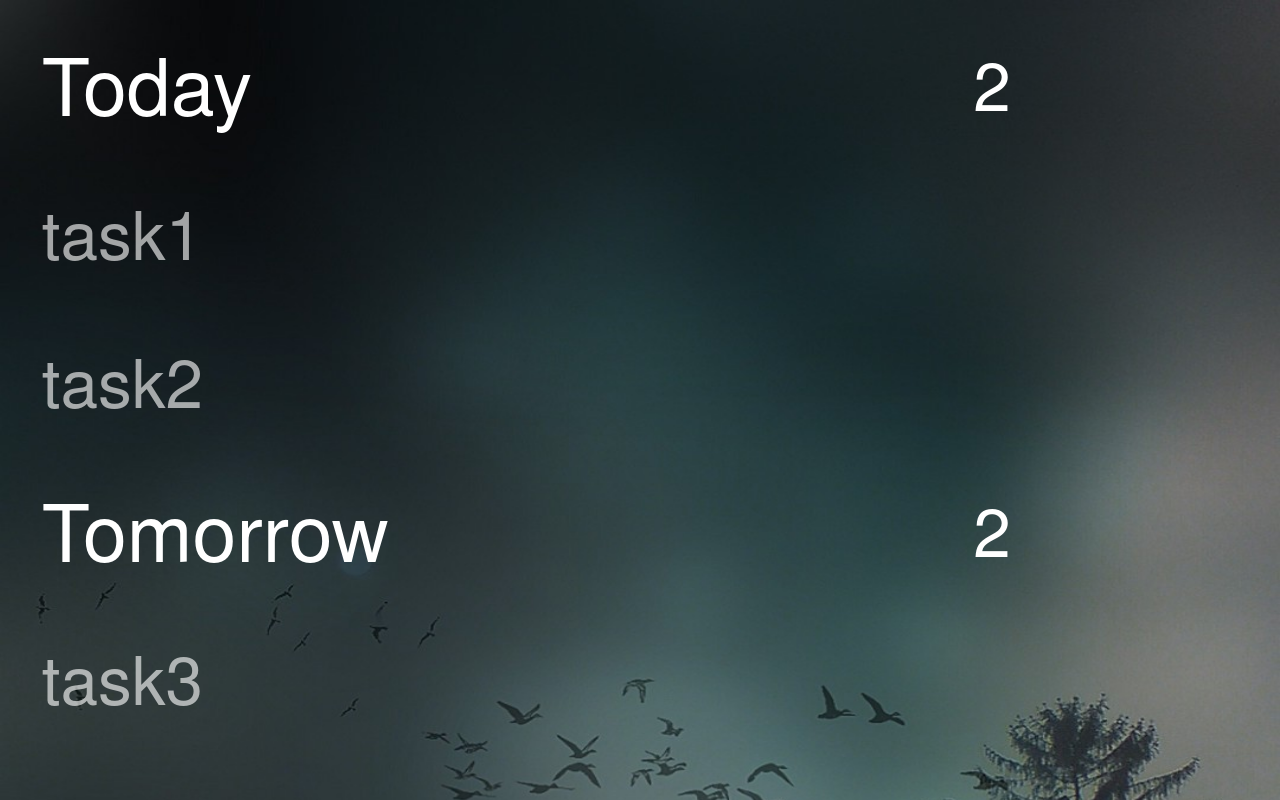
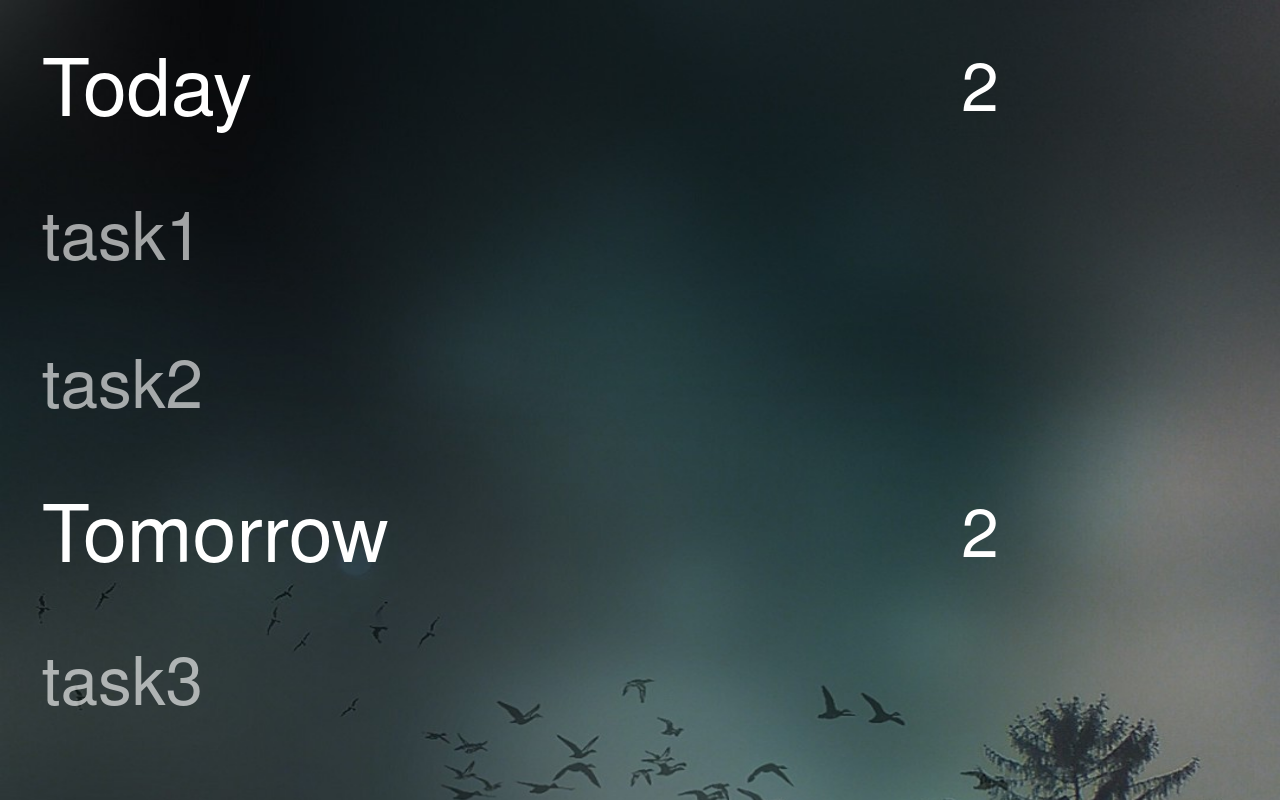
Before and after one commit to moshoujingli/notePSample, a plain HTML site: page index.html in a window 1280 px wide. Shown: the top 800 px of the page. Drawn offline with nearby package versions, Linux system fonts and the light colour scheme; files that its build step writes are made by us from their sources.

Commit message:
add[]:counter on header

```diff
--- a/index.html
+++ b/index.html
@@ -2,6 +2,8 @@
 <head>
     <link rel="stylesheet" type="text/css" media="all" href="./notep.css">
     <script type="text/javascript" src="./notep.js"></script>
+    <script type="text/javascript" src="https://code.jquery.com/jquery-1.11.1.min.js"></script>
+    <script type="text/javascript" src="https://code.jquery.com/ui/1.11.2/jquery-ui.min.js"></script>
 </head>
 <body>
     <div id='task_list_container'>
--- a/notep.less
+++ b/notep.less
@@ -33,11 +33,13 @@ body{
 .list_header h3,
 {
     float:left;
-    width:(320-44)*@point;
+    width:(320-20-44)*@point;
 }
-.count{
-   height:44*@point;
-   width:44*@point;
+.counter{
+    height:44*@point;
+    width:44*@point;
+    text-align: center;
+    display:inline-block;
 }
 .task_title{
     color:rgba(255, 255, 255, 0.62);
```
